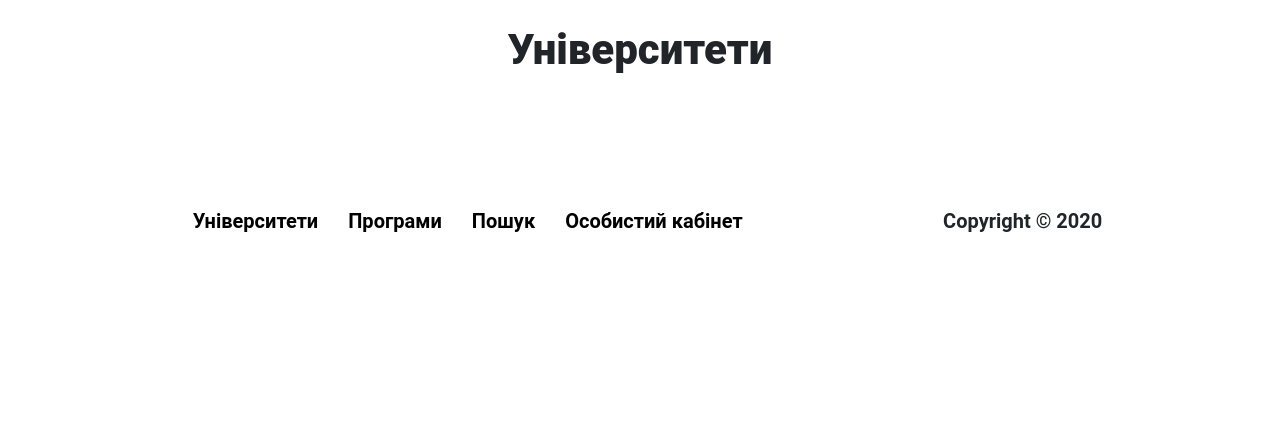
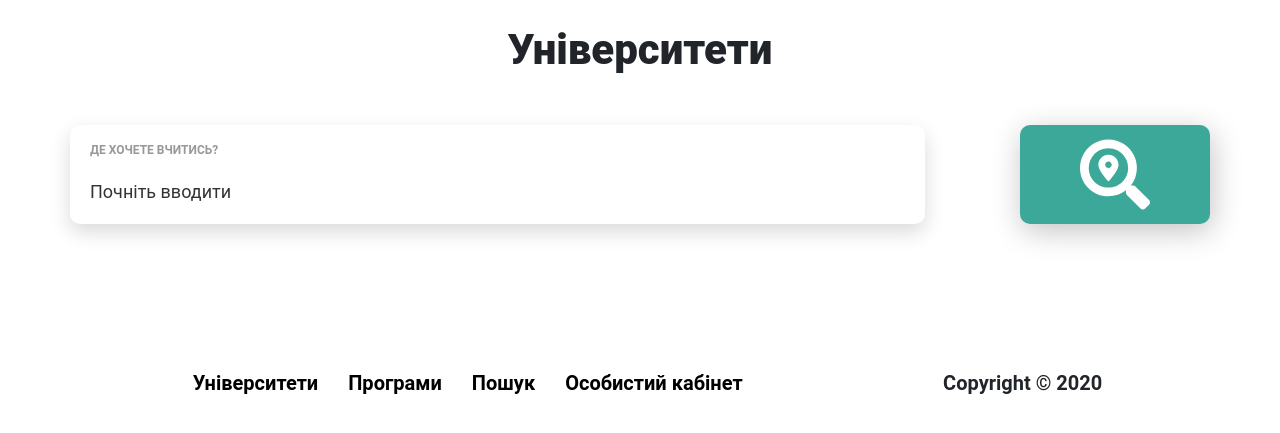
Before and after one commit to SandraRadz/UniversitySearchSystem, a Django app: template universities/templates/universities/university_list.html in a window 1280 px wide. Shown: the part 100-533 px from the top of the page. Run offline with Django 3.2, Linux system fonts and the light colour scheme; the template is opened without the code that fills it, so the values that code supplies are empty; some libraries are stand-ins or nearby versions.

Commit message:
added search form with only query field for universities page;

```diff
--- a/universities/static/css/search_form.css
+++ b/universities/static/css/search_form.css
@@ -425,6 +425,10 @@ select.input--style-1 {
     color: white;
 }
 
+#searchBtn svg.small-icon {
+    width: 70px;
+}
+
 form.form {
     margin: 40px 0;
 }
--- /dev/null
+++ b/universities/static/js/query_search_form.js
@@ -0,0 +1,29 @@
+$(function () {
+    $('#searchForm').submit(function (e) {
+        e.preventDefault();
+        e.stopImmediatePropagation();
+        e.stopPropagation();
+
+        return false;
+    });
+
+    $('#searchBtn').click(function (e) {
+        e.preventDefault();
+        e.stopImmediatePropagation();
+        e.stopPropagation();
+
+        const query = $('#query').val()
+
+        console.log(query)
+
+        location.href = "/universities?query=" + encodeURIComponent(query)
+    });
+
+    const url = new URL(location.href)
+
+    const queryQuery = url.searchParams.get("query")
+
+    if (queryQuery != null) {
+        $('#query').val(queryQuery)
+    }
+});
--- a/universities/templates/universities/university_list.html
+++ b/universities/templates/universities/university_list.html
@@ -4,6 +4,9 @@
     <div class="container">
         <div class="d-flex justify-content-center" style="margin: 25px 0 40px 0">
             <h1>Університети</h1>
+        </div>
+        <div class="search-panel">
+            {% include 'forms/query_search_form.html' %}
         </div>
         {% for university in object_list %}
             <div class="list-item" style="cursor: pointer"
@@ -48,3 +51,8 @@
         {% endfor %}
     </div>
 {% endblock %}
+
+{% load static %}
+{% block extra_js %}
+    <script src="{% static '/js/query_search_form.js' %}"></script>
+{% endblock %}
--- /dev/null
+++ b/university_search_system/templates/forms/query_search_form.html
@@ -0,0 +1,25 @@
+{% load static %}
+{% block extra_css %}
+    <link rel="stylesheet" href="{% static '/css/search_form.css' %}">
+{% endblock %}
+
+<form class="form" method="POST" action="#" id="searchForm">
+    <div class="row justify-content-between">
+        <div class="col-9">
+            <div class="row">
+                <div class="input-group input--large col-12">
+                    <label class="label">Де хочете вчитись?</label>
+                    <input class="input--style-1" type="text" id="query" placeholder="Почніть вводити" name="going">
+                </div>
+            </div>
+        </div>
+        <div class="col-2" id="searchBtn">
+            <svg aria-hidden="true" focusable="false" data-prefix="fas" data-icon="search-location"
+                 class="svg-inline--fa fa-search-location fa-w-16 small-icon" role="img" xmlns="http://www.w3.org/2000/svg"
+                 viewBox="0 0 512 512">
+                <path fill="currentColor"
+                      d="M505.04 442.66l-99.71-99.69c-4.5-4.5-10.6-7-17-7h-16.3c27.6-35.3 44-79.69 44-127.99C416.03 93.09 322.92 0 208.02 0S0 93.09 0 207.98s93.11 207.98 208.02 207.98c48.3 0 92.71-16.4 128.01-44v16.3c0 6.4 2.5 12.5 7 17l99.71 99.69c9.4 9.4 24.6 9.4 33.9 0l28.3-28.3c9.4-9.4 9.4-24.59.1-33.99zm-297.02-90.7c-79.54 0-144-64.34-144-143.98 0-79.53 64.35-143.98 144-143.98 79.54 0 144 64.34 144 143.98 0 79.53-64.35 143.98-144 143.98zm.02-239.96c-40.78 0-73.84 33.05-73.84 73.83 0 32.96 48.26 93.05 66.75 114.86a9.24 9.24 0 0 0 14.18 0c18.49-21.81 66.75-81.89 66.75-114.86 0-40.78-33.06-73.83-73.84-73.83zm0 96c-13.26 0-24-10.75-24-24 0-13.26 10.75-24 24-24s24 10.74 24 24c0 13.25-10.75 24-24 24z"></path>
+            </svg>
+        </div>
+    </div>
+</form>
```
